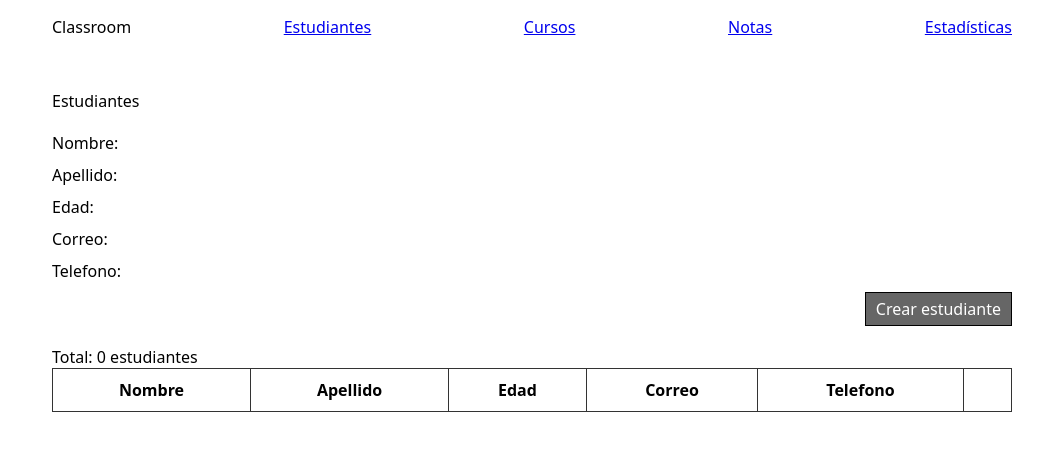
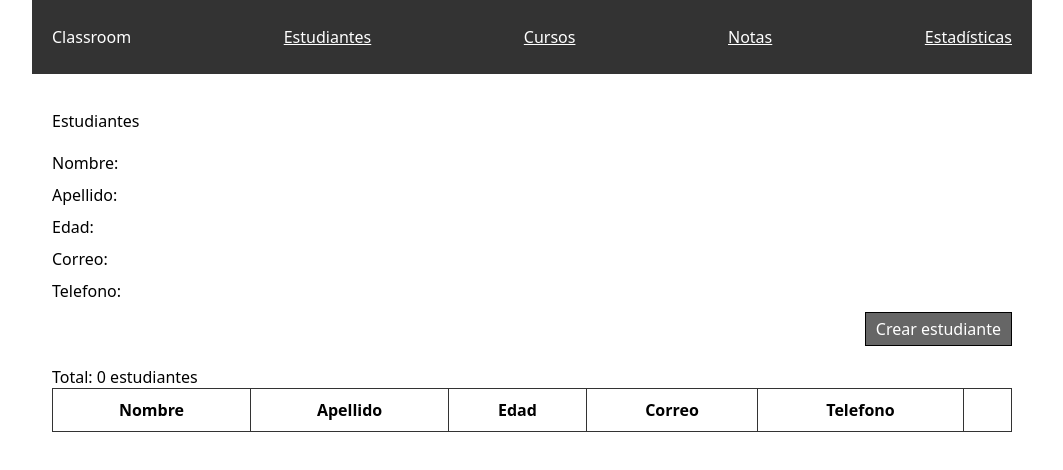
Before and after one commit to uribeAC/r4-classroom, a website with bundled scripts: page public/estudiantes.html in a window 1280 px wide. Shown: the whole page, without its empty margins (108-1171 px from the left). Built offline with nearby package versions, Linux system fonts and the light colour scheme.

Commit message:
Modifie header and nav menu

```diff
--- a/public/styles/styles.css
+++ b/public/styles/styles.css
@@ -39,10 +39,23 @@ li {
 
 .main-header {
   > * {
+    background-color: #333;
+    color: white;
+    padding-top: 10px;
+    padding-bottom: 10px;
     display: flex;
     justify-content: space-between;
     align-items: center;
   }
+}
+
+a {
+  color: inherit;
+}
+
+header {
+  margin-top: 0;
+  margin-bottom: 0;
 }
 
 .main-navigation {
```
